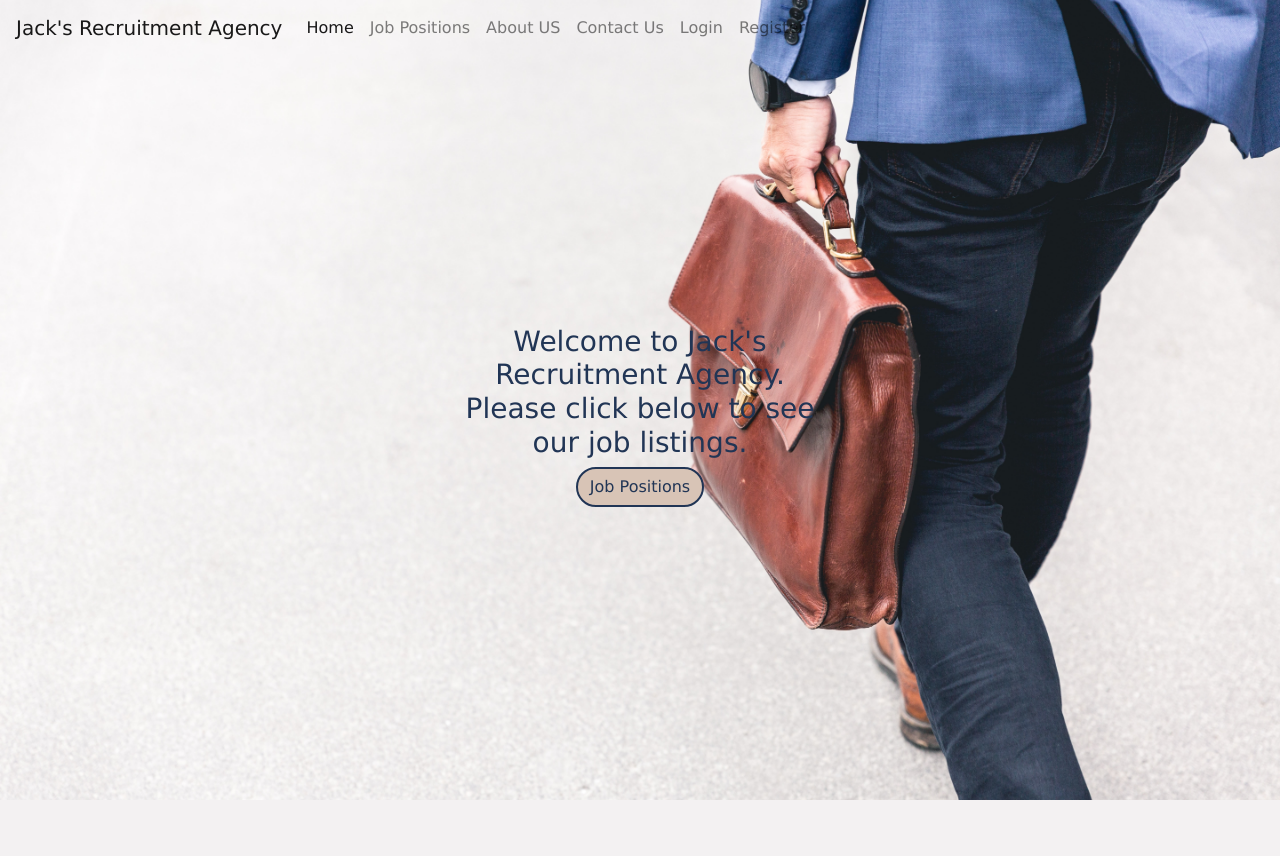
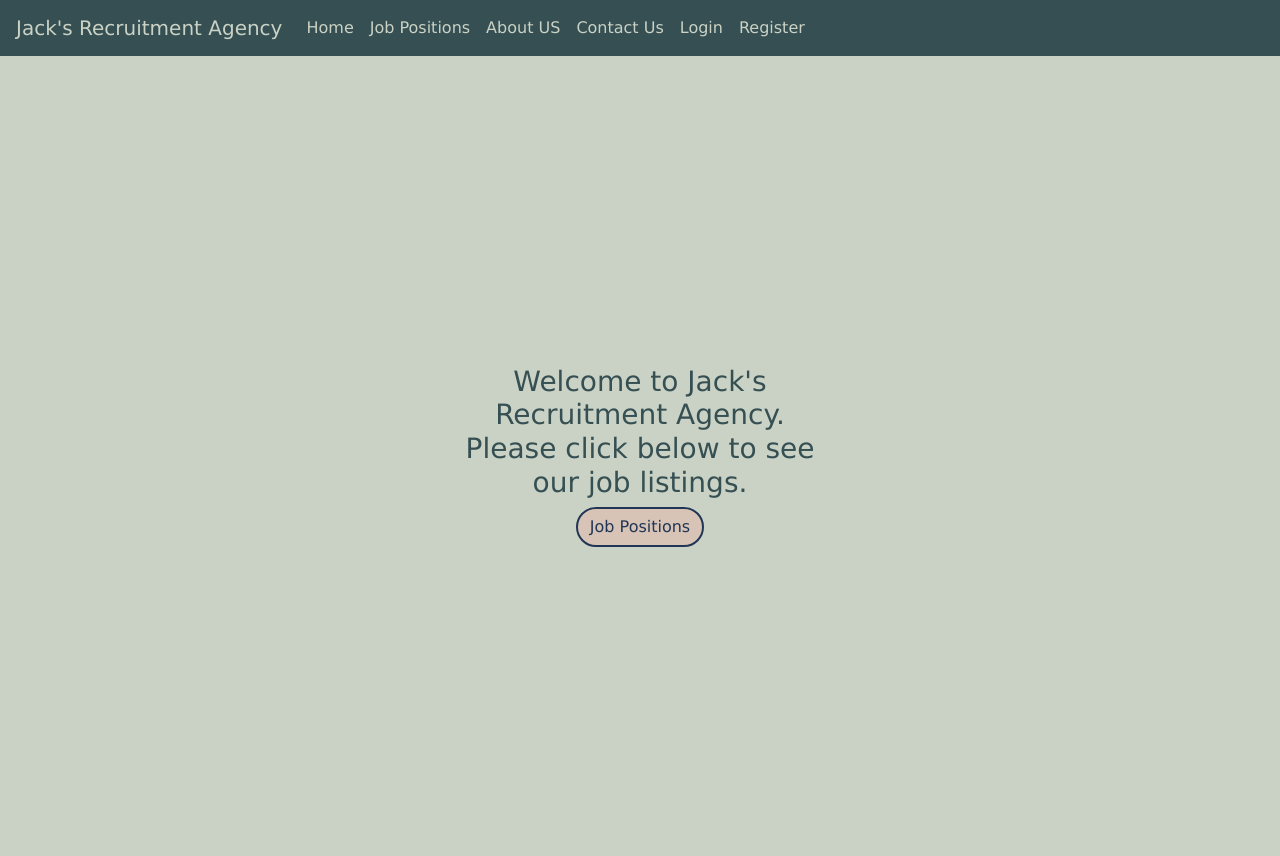
Before and after one commit to JackPflaum/RecruitmentWebsite, a Django app: page / in a window 1280 px wide. Before the commit the page ends 800 px from the top, so only its background shows below. Run offline with Django 4.2, Linux system fonts and the light colour scheme.

Commit message:
remove background image and replace with solid color

```diff
--- a/RecruitmentWebsite/static/css/style.css
+++ b/RecruitmentWebsite/static/css/style.css
@@ -16,10 +16,11 @@
 
 /*-------------------------------------Home Page-------------------------------------------*/
 body {
-    background-image: url('/static/images/Man_holding_briefcase.jpg');
+    /* background-image: url('/static/images/Man_holding_briefcase.jpg');
     background-size: cover;
     background-position: center;
-    background-repeat: no-repeat;
+    background-repeat: no-repeat; */
+    background-color: #cad2c5;
     font-family: Verdana, Geneva, Tahoma, sans-serif;
 }
 
@@ -28,7 +29,7 @@ body {
     display: flex;
     justify-content: center;
     align-items: center;
-    height: 90vh;
+    height: 100vh;
 }
 
 .home-flexbox {
@@ -40,5 +41,36 @@ body {
 }
 
 .home-flexbox h3 {
-    color: #213555;
+    color: #354f52;
 }
+
+@media (max-width: 540px){
+    /* body {
+        background-image: url('/static/images/Office_table_and_chairs.jpg');
+        background-size: cover;
+        background-position: center;
+        background-repeat: no-repeat;
+    } */
+}
+
+
+/*-------------------------------------Navigation Bar-------------------------------------------*/
+.navbar-light .navbar-nav .nav-link {  /*navbar links*/
+    color: #cad2c5;
+}
+
+.navbar-light .navbar-nav .nav-link:first-child {  /*navbar 'home' link*/
+    color: #cad2c5;
+}
+
+.navbar-light .navbar-brand {  /*navbar 'Jack's Recruitment Agency' link*/
+    color: #cad2c5;
+}
+
+.navbar {
+    background-color: #354f52;
+}
+
+.navbar-nav.flex-nowrap {  /*stop links words dropping down to another line when screen shrinks*/
+    white-space: nowrap;
+  }
```
